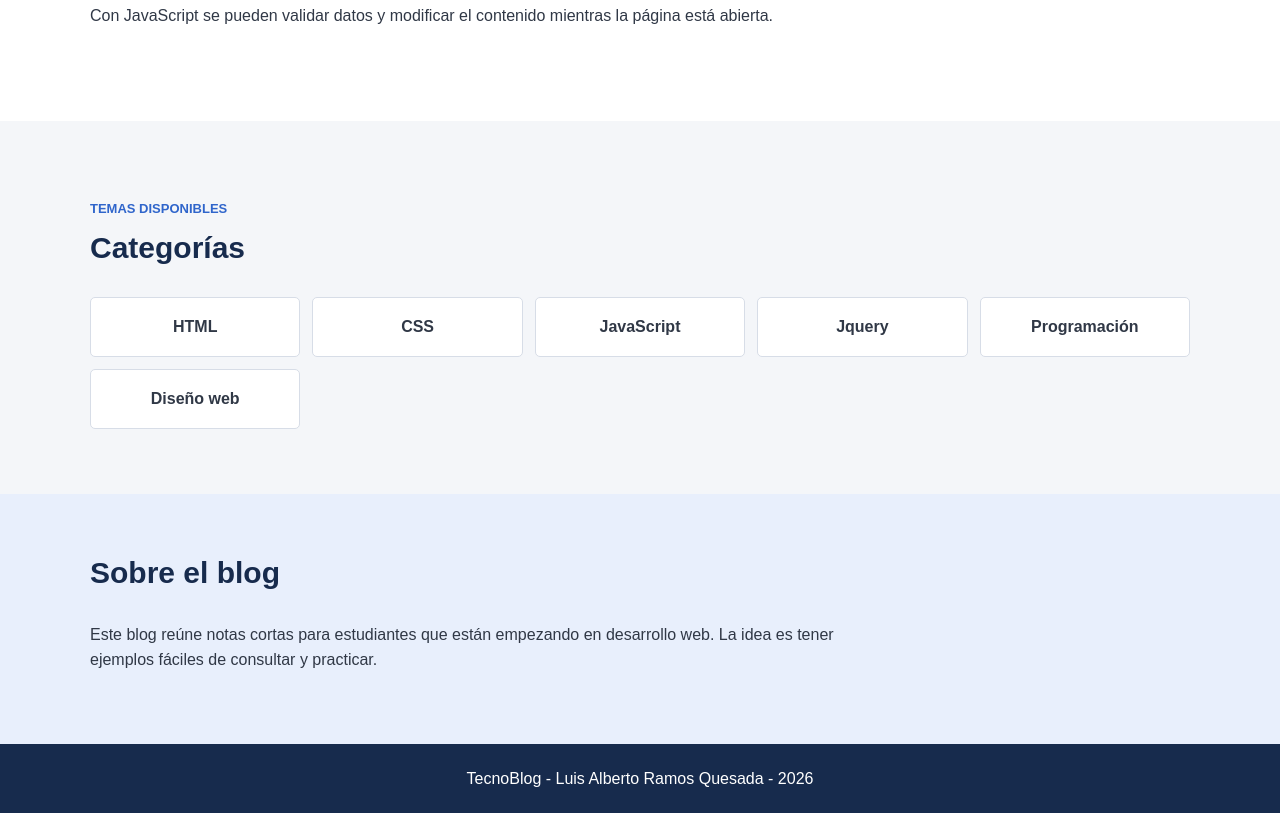
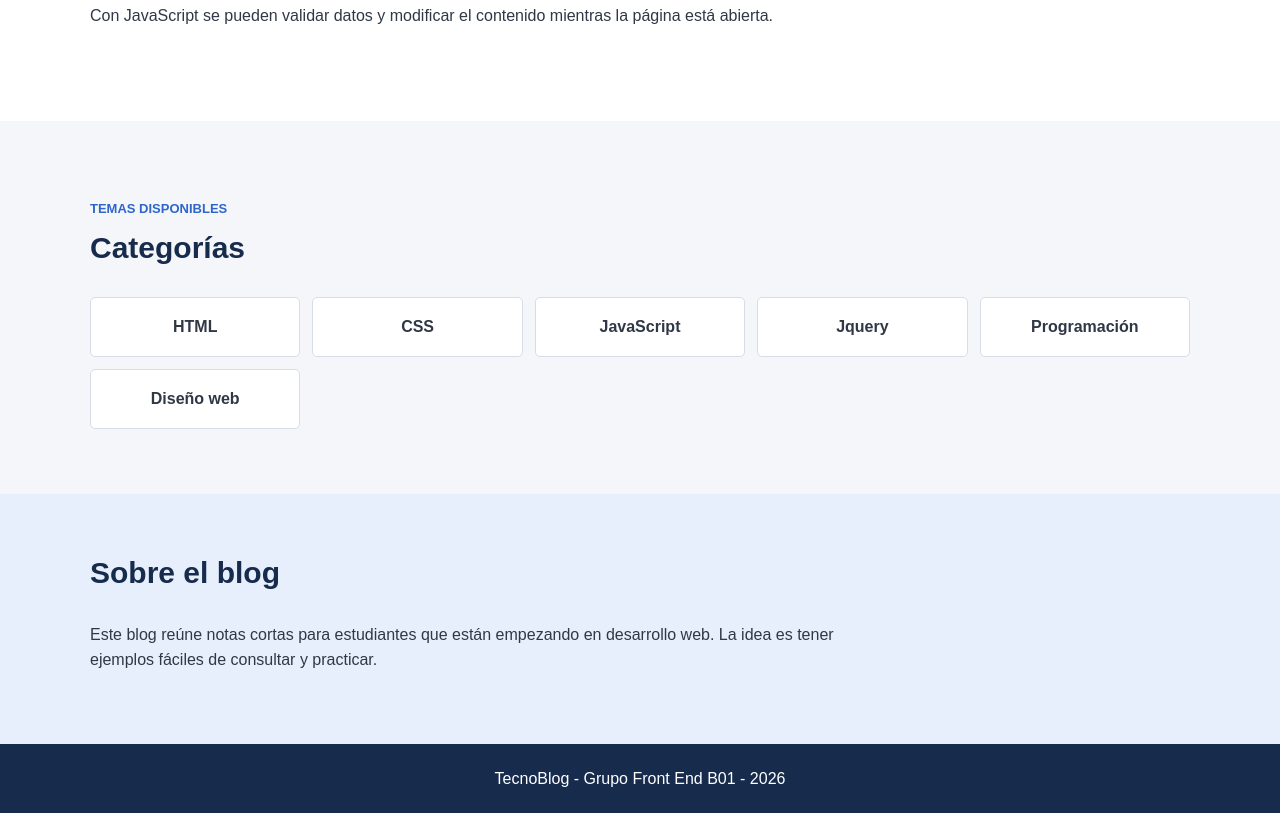
Before and after one commit to lrcliche/entrega_actividad_5, a plain HTML site: page index.html in a window 1280 px wide. Shown: the part 1634-2447 px from the top of the page. Drawn offline with nearby package versions, Linux system fonts and the light colour scheme.

Commit message:
feat: update README and implement dynamic year and category list with jQuery

```diff
--- a/index.html
+++ b/index.html
@@ -144,7 +144,7 @@
     <!-- El footer cierra la página y muestra el autor del trabajo. -->
     <footer class="pie-pagina">
         <div class="contenedor">
-            <p>TecnoBlog - Luis Alberto Ramos Quesada - 2026</p>
+            <p>TecnoBlog - Grupo Front End B01 - <span class="anio">0000</span></p>
         </div>
     </footer>
 </body>
--- a/js/index.js
+++ b/js/index.js
@@ -1,11 +1,16 @@
 
+// Este archivo contiene el código JavaScript que se ejecutará en la página de inicio del blog.
 document.addEventListener('DOMContentLoaded', function() {
+    // preparo la lista de categorías para que se muestre en el HTML
     const categorias = ["HTML", "CSS", "JavaScript","Jquery","Programación","Diseño web"];
     const lista = $('#lista-categorias');
     lista.empty(); // Limpiar la lista antes de agregar elementos
+
+    // Agregar cada categoría como un elemento de lista utilizando jQuery
     categorias.forEach(categoria => {
         const li = $('<li></li>').text(categoria);
         lista.append(li);
     });
-
+    // Actualizar el año en el footer -->
+    $('.anio').text(new Date().getFullYear());
 })
```
Also changed, not shown: LEEME.txt.
